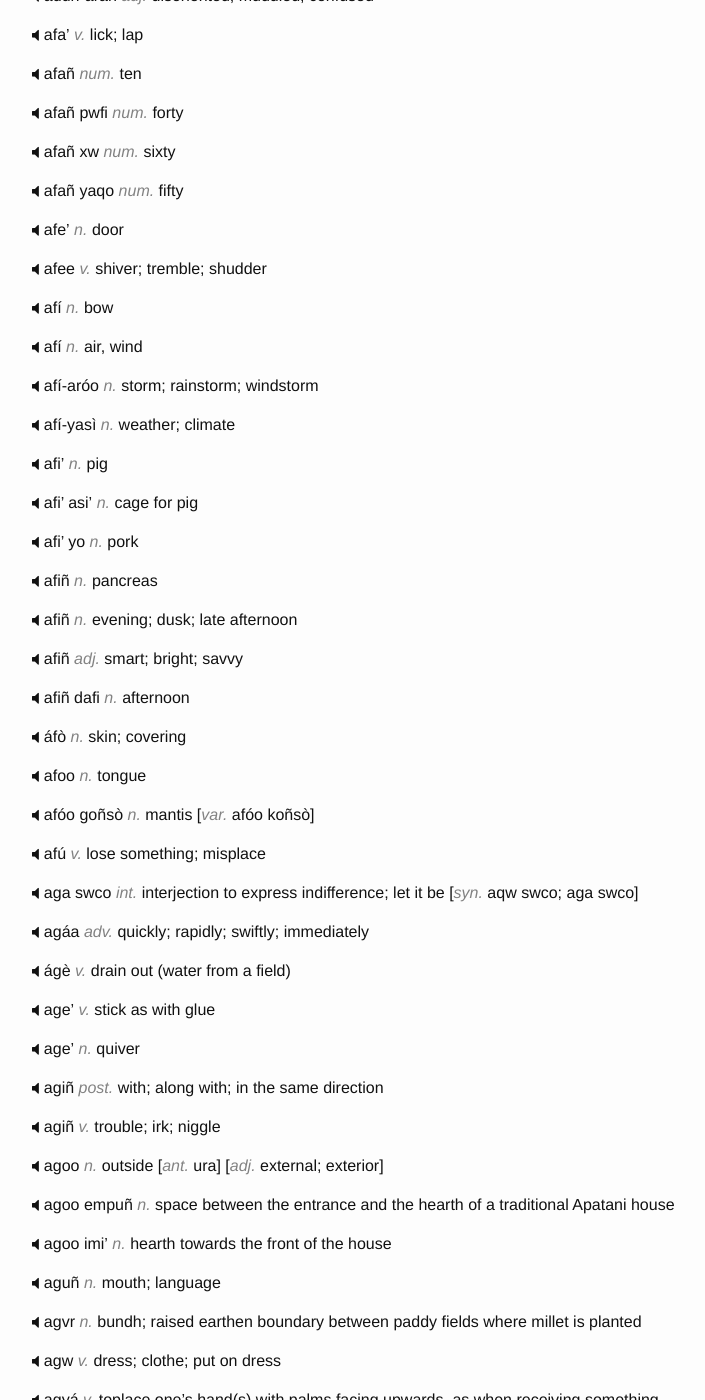
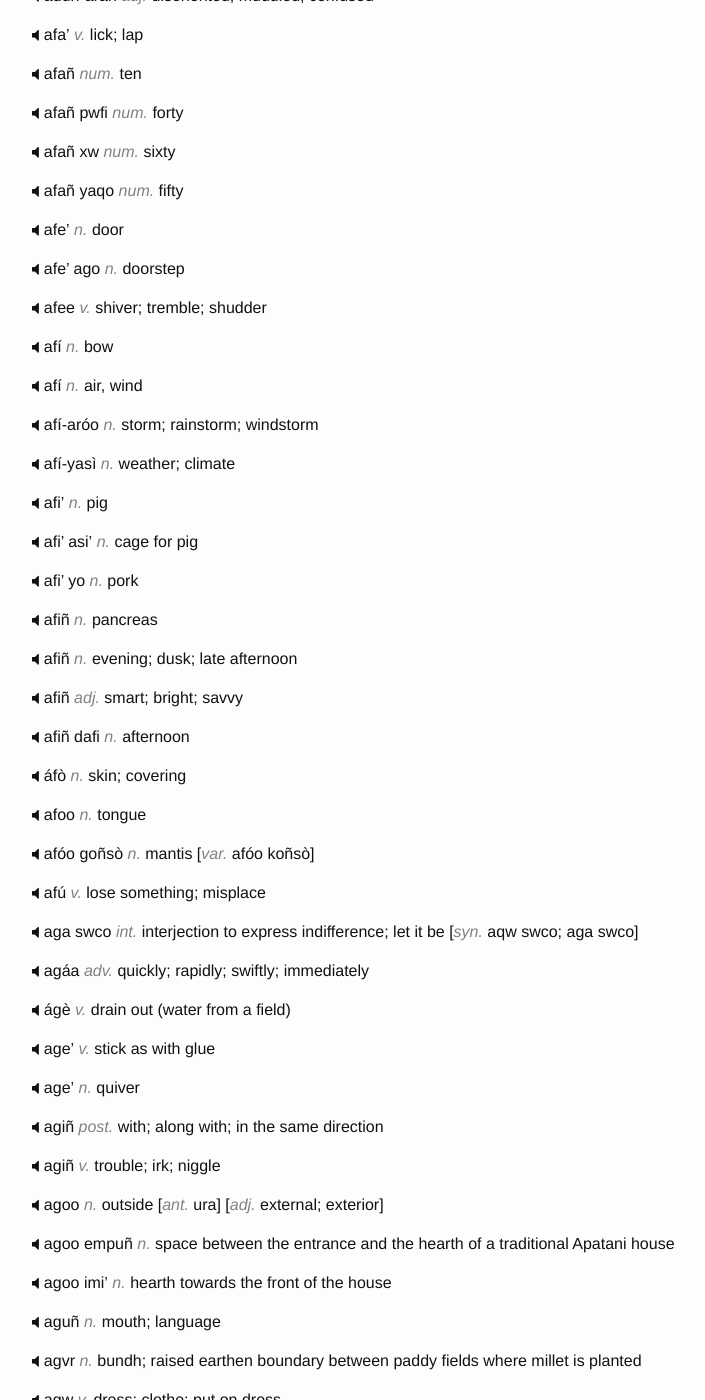
Before and after one commit to hacksparrow/language.apatani.org, a Jekyll site: the page built from dictionary/a.md, in a window 1280 px wide and 1400 px high, scrolled down 3418 px. Shown: the whole window, without its empty margins (238-943 px from the left). Built offline with Jekyll 4.4.1, drawn with Linux system fonts in a browser that asks for light colours; nearby versions of some CDN libraries; some of the changed text lies outside the part shown.

Commit message:
Update a.md

```diff
--- a/dictionary/a.md
+++ b/dictionary/a.md
@@ -195,6 +195,10 @@ __afañ yaqo__	_num._	fifty
 
 __afe'__  _n._  door
 
+
+__afe' ago__	_n._	doorstep
+
+
 __afee__  _v._  shiver; tremble; shudder
 
 __afí__ _n._  bow
@@ -362,7 +370,7 @@ __ajo__ _adj._  gentle; tender
 
 __ajóo__  _n._  fare; wage  [_v._ hire; pay for]
 
-__ajU__ _int._  yes; okay [_syn._  kájù]
+__aju__ _int._  yes; okay [_syn._  kájù]
 
 __ájù__ _n._  appearance; image [_syn._  ájùu-amyò]
 
```
Also changed, not shown: other parts of dictionary/a.md (+4 -0 lines).
